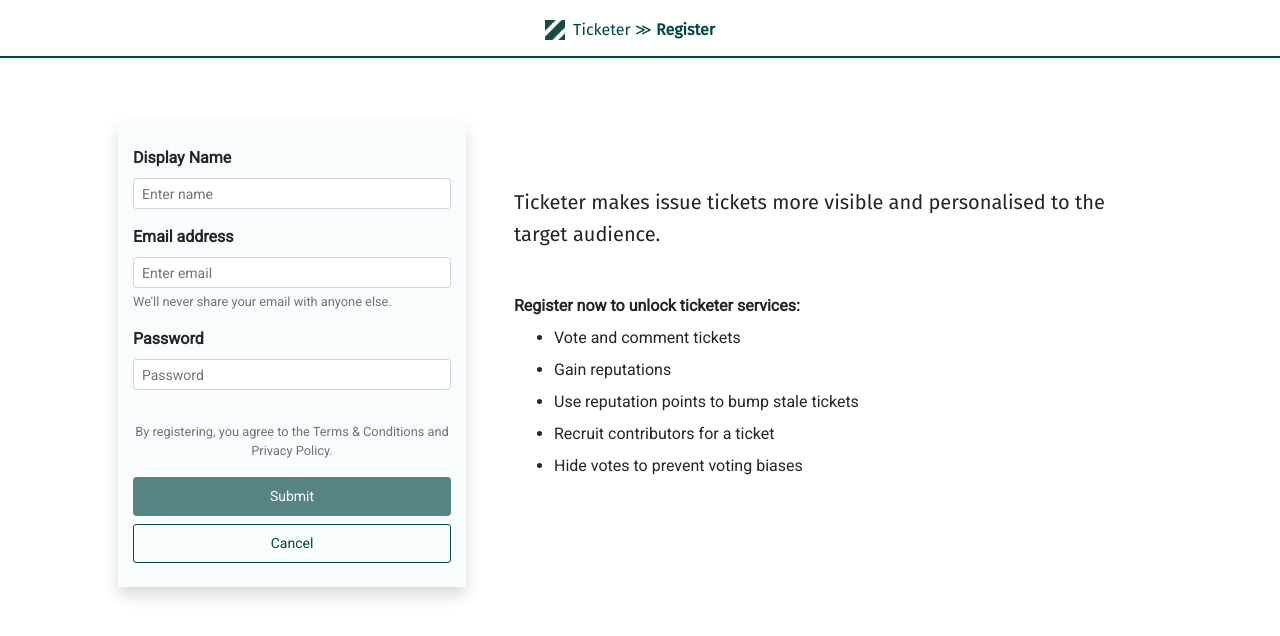
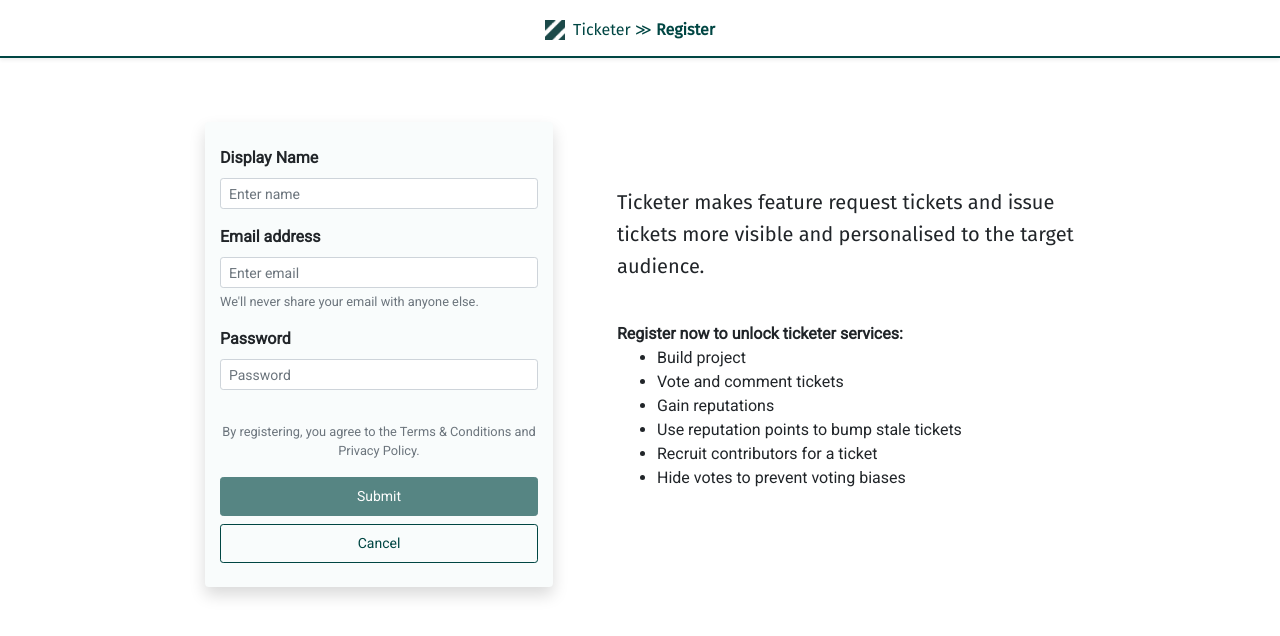
Before and after one commit to ye-yu/ticketer, a React (Create React App) app in the folder frontend/: page /register in a window 1280 px wide. Shown: the top 636 px of the page. Built offline with nearby package versions, Linux system fonts and the light colour scheme.

Commit message:
Add feature description on small screen

```diff
--- a/frontend/src/components/logins/register.js
+++ b/frontend/src/components/logins/register.js
@@ -80,10 +80,21 @@ export default class Register extends React.Component {
       <Header simple={true} section="Register" />
       <div className="container">
         <div className="row mt-5 px-5 py-3">
+          <div className="col-lg-1 d-none d-lg-block"></div>
           <div className="col-lg-4 col shadow rounded bg-light">
             <div className="py-4">
-              <div className="h5 pt-3 pb-5 text-center d-block d-lg-none">
-                Register now to enable ticket votings, bumps, and discussions.
+              <div className="pt-3 pb-5 text-center d-block d-lg-none">
+                <div className="pl-3">
+                  <span className="h6 text-center font-weight-bold">Register now to unlock ticketer services:</span>
+                  <div className="small pt-3 mx-5">
+                    Build project <br />
+                    Vote and comment tickets <br />
+                    Gain reputations <br />
+                    Use reputation points to bump stale tickets <br />
+                    Recruit contributors for a ticket <br />
+                    Hide votes to prevent voting biases <br />
+                  </div>
+                </div>
               </div>
               <div className="form-group">
                 <label htmlFor="registerName"><b>Display Name</b></label>
@@ -105,14 +116,15 @@ export default class Register extends React.Component {
             </div>
           </div>
 
-          <div className="col-lg d-none d-lg-block pt-5 px-5">
-            <div className="h5 py-3" style={{lineHeight: "2rem"}}>
-              Ticketer makes issue tickets more visible and personalised to the target audience.
+          <div className="col-lg-7 d-none d-lg-block pt-5 px-5">
+            <div className="h5 pl-3 py-3" style={{lineHeight: "2rem"}}>
+              Ticketer makes feature request tickets and issue tickets more visible and personalised to the target audience.
             </div>
 
-            <div className="pt-3 pb-5" style={{lineHeight: "2rem"}}>
+            <div className="pl-3 pt-3 pb-5" style={{lineHeight: "1.5rem"}}>
               <span className="font-weight-bold">Register now to unlock ticketer services:</span>
               <ul>
+                <li>Build project</li>
                 <li>Vote and comment tickets</li>
                 <li>Gain reputations</li>
                 <li>Use reputation points to bump stale tickets</li>
```
